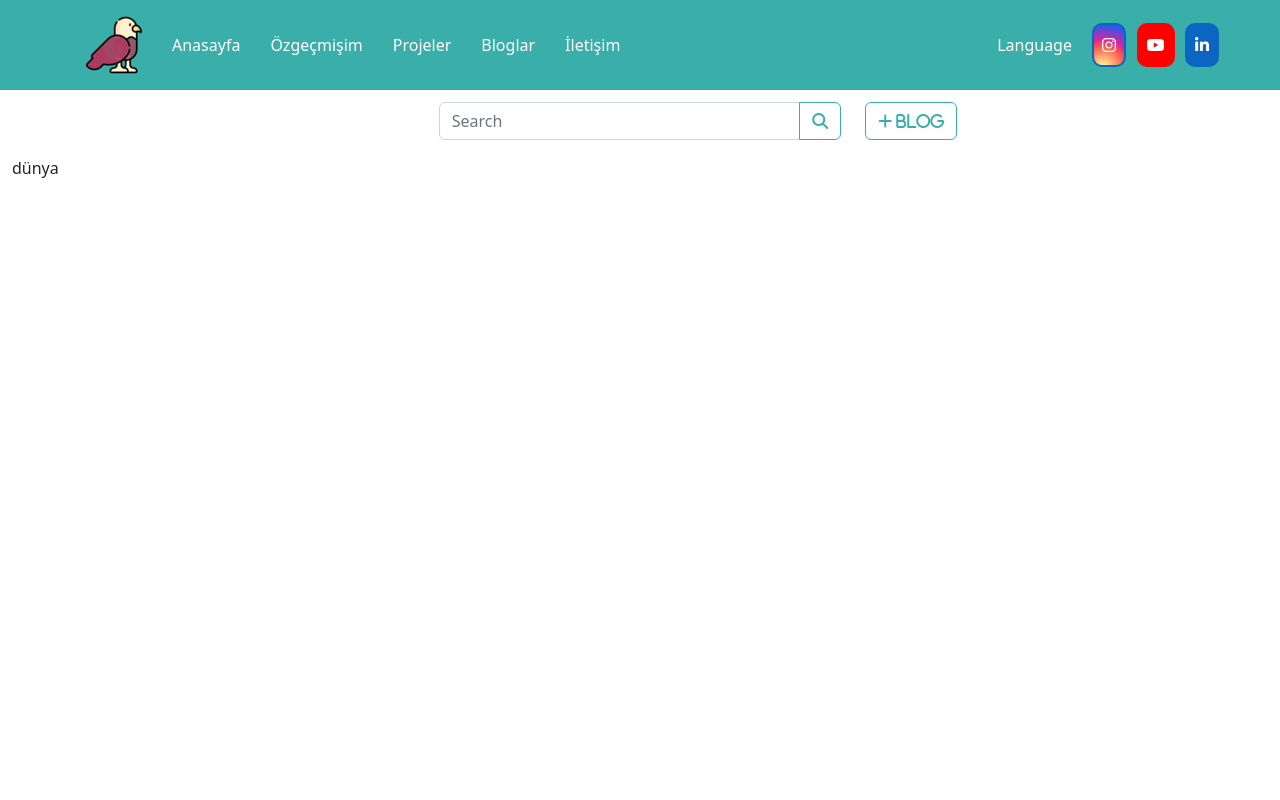
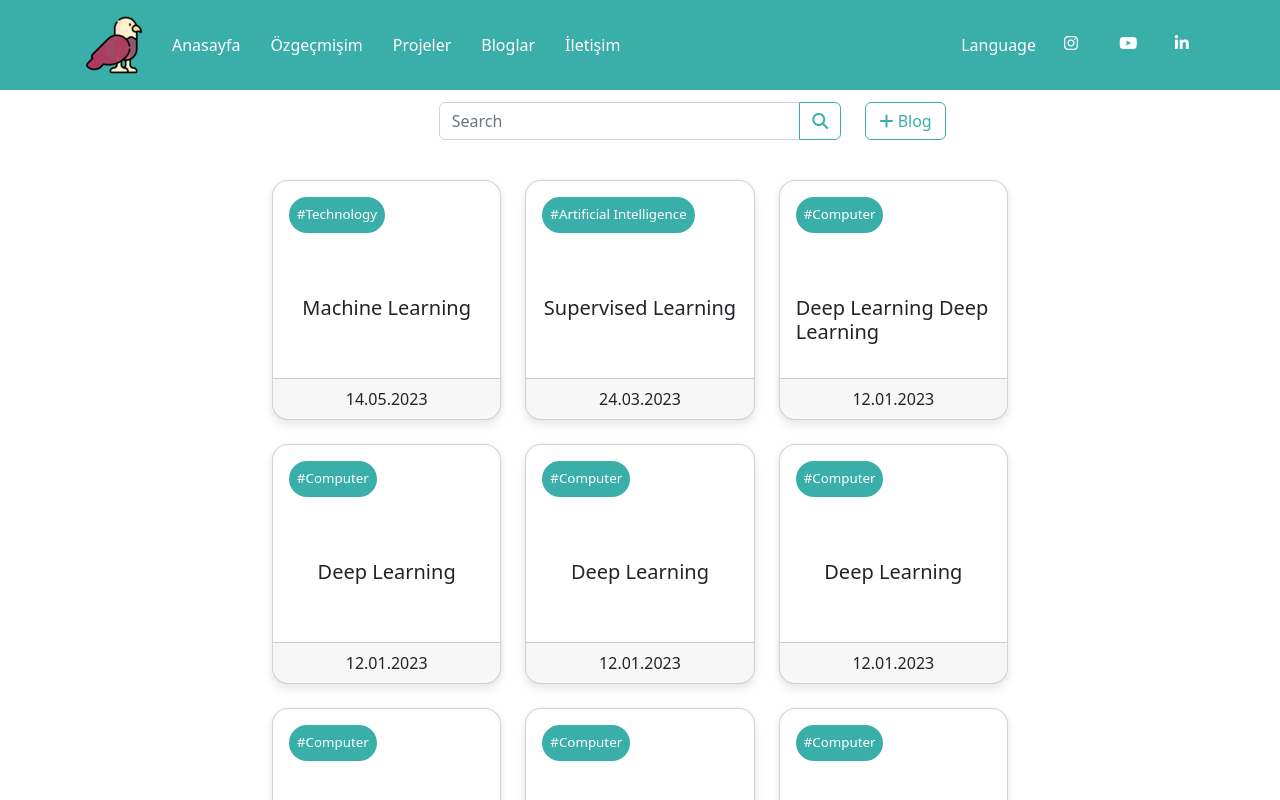
Before and after one commit to asmtttt/amfy-web-application, an Angular app: page /blogs in a window 1280 px wide. Shown: the top 800 px of the page. Built offline with nearby package versions, Linux system fonts and the light colour scheme.

Commit message:
ISS #10 | Responsive card structure in blogs page

```diff
--- a/src/app/app.module.ts
+++ b/src/app/app.module.ts
@@ -10,7 +10,7 @@ import { ProjectsComponent } from './projects/projects.component';
 import { HomeComponent } from './home/home.component';
 import { BlogsComponent } from './blogs/blogs.component';
 import { CommunicationComponent } from './communication/communication.component';
-import { ReactiveFormsModule } from '@angular/forms';
+import { FormsModule, ReactiveFormsModule } from '@angular/forms';
 
 
 @NgModule({
@@ -27,7 +27,8 @@ import { ReactiveFormsModule } from '@angular/forms';
   imports: [
     BrowserModule,
     AppRoutingModule,
-    ReactiveFormsModule
+    ReactiveFormsModule,
+    FormsModule
   ],
   providers: [],
   bootstrap: [AppComponent]
--- a/src/app/blogs/blogs.component.html
+++ b/src/app/blogs/blogs.component.html
@@ -3,16 +3,37 @@
         <div class="col-4"></div>
         <div class="col-4">
             <div class="input-group mb-3">
-                <input type="text" class="form-control" placeholder="Search">
+                <input type="search" class="form-control" [(ngModel)]="searchText" (ngModelChange)="onSearch()" placeholder="Search">
                 <!-- <button class="btn search-button" type="submit"><i class="fas fa-search"></i> -->
                 <button type="button" class="btn btn-outline-danger"><i class="fas fa-search"></i></button>
             </div>
         </div>
         <div class="col-4">
-            <button type="button" class="btn btn-outline-danger"><i class="fas fa-plus"> Blog</i></button>
+            <button style="width: 20%;" type="button" class="btn btn-outline-danger text"><i class="fas fa-plus"></i> Blog</button>
         </div>
     </div>
-    <div class="row">
-        <p>dünya</p>
+    <br>
+    <div class="container">
+        <div class="row">
+            <div class="col-2"></div>
+            <div class="col-8">
+                <div class="row">
+                    <div class="col-sm-6 col-lg-4 mb-4" *ngFor="let blog of blogs">
+                        <div class="card rounded-4 shadow-2-strong card-blog custom-card">
+                            <div class="card-body">
+                                <div class="d-inline-flex p-2 bd-highlight rounded-pill topic-text">#{{blog.topic}}</div>
+                            </div>
+                            <div class="card-body">
+                                <h5 class="card-title d-flex justify-content-center title-blog">{{blog.title}}</h5>
+                            </div>
+                            <div class="card-footer d-flex justify-content-center">
+                                <div class="row card-text">{{blog.date}}</div>
+                            </div>
+                        </div>
+                    </div>
+                </div>
+            </div>
+            <div class="col-2"></div>
+        </div>
     </div>
 </div>
--- a/src/app/blogs/blogs.component.scss
+++ b/src/app/blogs/blogs.component.scss
@@ -26,3 +26,58 @@
     border-color: #3aafa9;
 
 }
+
+
+.card-blog {
+    transition: background-color 0.7s ease;
+    box-shadow: 0 6px 10px rgba(0,0,0,.08), 0 0 6px rgba(0,0,0,.05);
+}
+.card-blog:hover {
+    cursor: pointer;
+    // border-color: red;
+    // border: 1px solid red;
+    transition: background-color 0.7s ease;
+    background-color: #3aafa9;
+    color: white;
+    box-shadow: 0 6px 10px rgba(0,0,0,.08), 0 0 6px rgba(0,0,0,.05);
+}
+
+input[type="search"]::-webkit-search-cancel-button:hover {
+    cursor: pointer;
+  }
+  input[type="search"]::-moz-search-cancel-button:hover {
+    cursor: pointer;
+  }
+  input[type="search"]::-ms-clear:hover {
+    cursor: pointer;
+  }
+
+  .topic-text{
+    font-size: smaller;
+    color: white;
+    background-color: #3aafa9;
+  }
+
+  .topic-text:hover{
+    color: white;
+    font-size: smaller;
+    border-color: white;
+    background-color: #3aafa9;
+  }
+
+  .title-blog {
+    margin-top: auto;
+    margin-bottom: auto;
+  }
+
+  .custom-card {
+    height: 240px; /* İstediğiniz sabit yükseklik değerini burada belirleyin */
+    overflow: hidden;
+  }
+
+  .custom-card .card-body {
+    height: 100%;
+    // display: flex;
+    // flex-direction: column;
+    justify-content: center;
+  }
--- a/src/app/blogs/blogs.component.ts
+++ b/src/app/blogs/blogs.component.ts
@@ -9,7 +9,109 @@ export class BlogsComponent implements OnInit {
 
   constructor() { }
 
+  //
+  searchText = "";
+
+  // blog = {
+  //   img: "...",
+  //   title: "Machine Learning",
+  //   content: "...",
+  //   date: "14.05.2023",
+  //   topic: "Technology",
+  //   writer: "Samet Öçsoy"
+  // };
+
+  filteredBlogs = [];
+  blogs = [
+    {
+      img: "...",
+    title: "Machine Learning",
+    number: 1,
+    content: "Read",
+    date: "14.05.2023",
+    topic: "Technology",
+    writer: "Samet Öçsoy"
+    },
+    {
+      img: "...",
+      title: "Supervised Learning",
+      number: 2,
+      content: "Read",
+      date: "24.03.2023",
+      topic: "Artificial Intelligence",
+      writer: "Samet Öçsoy"
+    },
+    {
+      img: "...",
+      title: "Deep Learning Deep Learning",
+      number: 3,
+      content: "Read",
+      date: "12.01.2023",
+      topic: "Computer",
+      writer: "Samet Öçsoy"
+    },
+    {
+      img: "...",
+      title: "Deep Learning",
+      number: 3,
+      content: "Read",
+      date: "12.01.2023",
+      topic: "Computer",
+      writer: "Samet Öçsoy"
+    },
+    {
+      img: "...",
+      title: "Deep Learning",
+      number: 3,
+      content: "Read",
+      date: "12.01.2023",
+      topic: "Computer",
+      writer: "Samet Öçsoy"
+    },
+    {
+      img: "...",
+      title: "Deep Learning",
+      number: 3,
+      content: "Read",
+      date: "12.01.2023",
+      topic: "Computer",
+      writer: "Samet Öçsoy"
+    },
+    {
+      img: "...",
+      title: "Deep Learning",
+      number: 3,
+      content: "Read",
+      date: "12.01.2023",
+      topic: "Computer",
+      writer: "Samet Öçsoy"
+    },
+    {
+      img: "...",
+      title: "Deep Learning",
+      number: 3,
+      content: "Read",
+      date: "12.01.2023",
+      topic: "Computer",
+      writer: "Samet Öçsoy"
+    },
+    {
+      img: "...",
+      title: "Deep Learning",
+      number: 3,
+      content: "Read",
+      date: "12.01.2023",
+      topic: "Computer",
+      writer: "Samet Öçsoy"
+    }
+  ];
+
+
   ngOnInit(): void {
   }
 
+  onSearch() {
+    console.log("search text: ", this.searchText);
+  }
+
 }
--- a/src/app/navbar/navbar.component.html
+++ b/src/app/navbar/navbar.component.html
@@ -34,14 +34,25 @@
               <a class="dropdown-item" href="#"><img src=".\assets\images\languages-flag\de.svg" alt="Germany"> Deutsch</a>
             </div>
           </li>
-          <div class="nav-item instagram" id="instagram">
-            <a class="nav-link instagram-icon" href="#"><i class="fa-brands fa-instagram"></i></a>
-          </div>
-          <div class="nav-item youtube" id="youtube">
-            <a class="nav-link youtube-icon" href="#"><i class="fa-brands fa-youtube"></i></a>
-          </div>
-          <div class="nav-item linkedin" id="linkedin">
-            <a class="nav-link linkedin-icon" href="#"><i class="fa-brands fa-linkedin-in"></i></a>
+
+          <div class="social-media-navbar">
+            <div class="row">
+              <div class="col-4">
+                <div class="instagram social-icon" id="instagram">
+                  <a class="nav-link instagram-icon" href="#"><i class="fa-brands fa-instagram"></i></a>
+                </div>
+              </div>
+              <div class="col-4">
+                <div class="youtube social-icon" id="youtube">
+                  <a class="nav-link youtube-icon" href="#"><i class="fa-brands fa-youtube"></i></a>
+                </div>
+              </div>
+              <div class="col-4">
+                <div class="linkedin social-icon" id="linkedin">
+                  <a class="nav-link linkedin-icon" href="#"><i class="fa-brands fa-linkedin-in"></i></a>
+                </div>
+              </div>
+            </div>
           </div>
         </div>
 
--- a/src/app/navbar/navbar.component.scss
+++ b/src/app/navbar/navbar.component.scss
@@ -61,75 +61,160 @@
   transition: background-color 0.5s ease
 }
 
-.linkedin {
-  background-color: #0a66c2;
-  border-width:2px;
-  border-style:solid;
-  border-color: #0a66c2;
-  border-radius: 10px;
-  margin-right: 5%;
-}
 
-.linkedin:hover {
-  background-color: #0a66c2;
-  box-shadow: 0px 2px 5px rgba(0, 0, 0, 0.5);
-  border-width:2px;
-  border-style:solid;
-  border-color: #0a66c2;
-  border-radius: 10px;
-  margin-right: 5%;
-}
 
-// .linkedin-icon:hover {
-//   color: white
+// .linkedin {
+//   background-color: #0a66c2;
+//   border-width:2px;
+//   border-style:solid;
+//   border-color: #0a66c2;
+//   border-radius: 10px;
+//   margin-right: 5%;
+//   transition: background-color 0.5s ease
+
 // }
 
-.fa-linkedin-in {
-  font-weight: 400;
-  color: white;
-}
+// .linkedin:hover {
+//   background-color: #0a66c2;
+//   box-shadow: 0px 2px 5px rgba(0, 0, 0, 0.5);
+//   border-width:2px;
+//   border-style:solid;
+//   border-color: #0a66c2;
+//   border-radius: 10px;
+//   margin-right: 5%;
+//   transition: background-color 0.5s ease
 
-.youtube {
-  background-color: #ff0000;
-  border-width:2px;
-  border-style:solid;
-  border-color: #ff0000;
-  border-radius: 10px;
-  margin-right: 5%;
-}
+// }
 
-.youtube:hover {
-  box-shadow: 0px 2px 5px rgba(0, 0, 0, 0.5);
-  margin-right: 5%;
-}
+// // .linkedin-icon:hover {
+// //   color: white
+// // }
 
-.fa-youtube {
-  font-weight: 400;
-  color: white;
-}
+// .fa-linkedin-in {
+//   font-weight: 400;
+//   color: white;
+//   transition: background-color 0.5s ease
 
-.instagram {
-  background: #d6249f;
-  background: radial-gradient(circle at 30% 107%, #fdf497 0%, #fdf497 5%, #fd5949 45%,#d6249f 60%,#285AEB 90%);
-  border-width:2px;
-  border-style:solid;
-  border-color: #ff0000;
-  border-radius: 10px;
-  border-color: #0a66c2;
-  margin-right: 5%;
+// }
 
-}
+// .youtube {
+//   height: 60%;
+//   margin-top: 20%;
+//   margin-bottom: 20%;
+//   background-color: #ff0000;
+//   border-style:solid;
+//   border-color: #ff0000;
+//   border-radius: 10px;
+//   transition: background-color 0.5s ease;
+//   margin-right: 5%;
 
-.instagram:hover {
-  box-shadow: 0px 2px 5px rgba(0, 0, 0, 0.5);
-  margin-right: 5%;
-}
+// }
 
-.fa-instagram {
-  font-weight: 400;
-  color: white;
-}
+// .youtube:hover {
+//   box-shadow: 0px 2px 5px rgba(0, 0, 0, 0.5);
+//   transition: background-color 0.5s ease
+
+// }
+
+// .fa-youtube {
+//   font-weight: 400;
+//   padding-top: 30%;
+//   padding-bottom: 30%;
+//   color: white;
+//   transition: background-color 0.5s ease
+
+// }
+
+// .instagram {
+//   background: #d6249f;
+//   background: radial-gradient(circle at 30% 107%, #fdf497 0%, #fdf497 5%, #fd5949 45%,#d6249f 60%,#285AEB 90%);
+//   border-width:2px;
+//   border-style:solid;
+//   border-color: #ff0000;
+//   border-radius: 10px;
+//   border-color: #0a66c2;
+//   margin-right: 5%;
+//   transition: background-color 1s ease
+
+
+// }
+
+// .instagram:hover {
+//   box-shadow: 0px 2px 5px rgba(0, 0, 0, 0.5);
+//   margin-right: 5%;
+//   transition: background-color 1s ease
+
+// }
+
+// .fa-instagram {
+//   font-weight: 400;
+//   color: white;
+//   transition: background-color 1s ease
+
+// }
 
 ::ng-deep .dropdown-toggle{
   color: white !important;
 }
+
+.instagram {
+
+}
+
+
+
+.social-icon {
+  position: relative;
+}
+
+.social-icon:hover::before {
+  visibility: visible;
+  transform: scaleX(1);
+}
+
+.instagram::before {
+  content: "";
+  position: absolute;
+  bottom: -2px;
+  left: 0;
+  width: 100%;
+  height: 2px;
+  background-color: #d6249f;
+  visibility: hidden;
+  transform: scaleX(0);
+  transition: all 0.2s ease-in-out;
+}
+
+.youtube::before {
+  content: "";
+  position: absolute;
+  bottom: -2px;
+  left: 0;
+  width: 100%;
+  height: 2px;
+  background-color: #ff0000;
+  visibility: hidden;
+  transform: scaleX(0);
+  transition: all 0.2s ease-in-out;
+}
+
+.linkedin::before {
+  content: "";
+  position: absolute;
+  bottom: -2px;
+  left: 0;
+  width: 100%;
+  height: 2px;
+  background-color: #0a66c2;
+  visibility: hidden;
+  transform: scaleX(0);
+  transition: all 0.2s ease-in-out;
+}
+
+// .fa-linkedin-in:hover{
+//   color: #0a66c2;
+// }
+
+.linkedin:hover + .fa-linkedin-in{
+  color: #0a66c2;
+}
```
